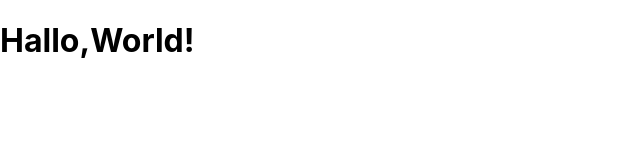
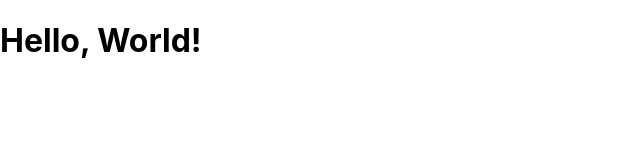
Before and after one commit to dorodero/udemy-react-redux-crud-application, a React (Create React App) app: page / in a window 1280 px wide. Shown: the top 160 px of the page, without its empty margins (0-640 px from the left). Built offline with nearby package versions, Linux system fonts and the light colour scheme.

Commit message:
update jsx

```diff
--- a/src/App.js
+++ b/src/App.js
@@ -1,11 +1,9 @@
-import React from 'react';
+import React, { Component} from 'react';
 
-function App() {
-  return (
-    <div>
-      <h1>Hallo,World!</h1>
-    </div>
-  );
+class App extends Component {
+  render() {
+    return <h1>Hello, World!</h1>;
+  }
 }
 
 export default App;
```
